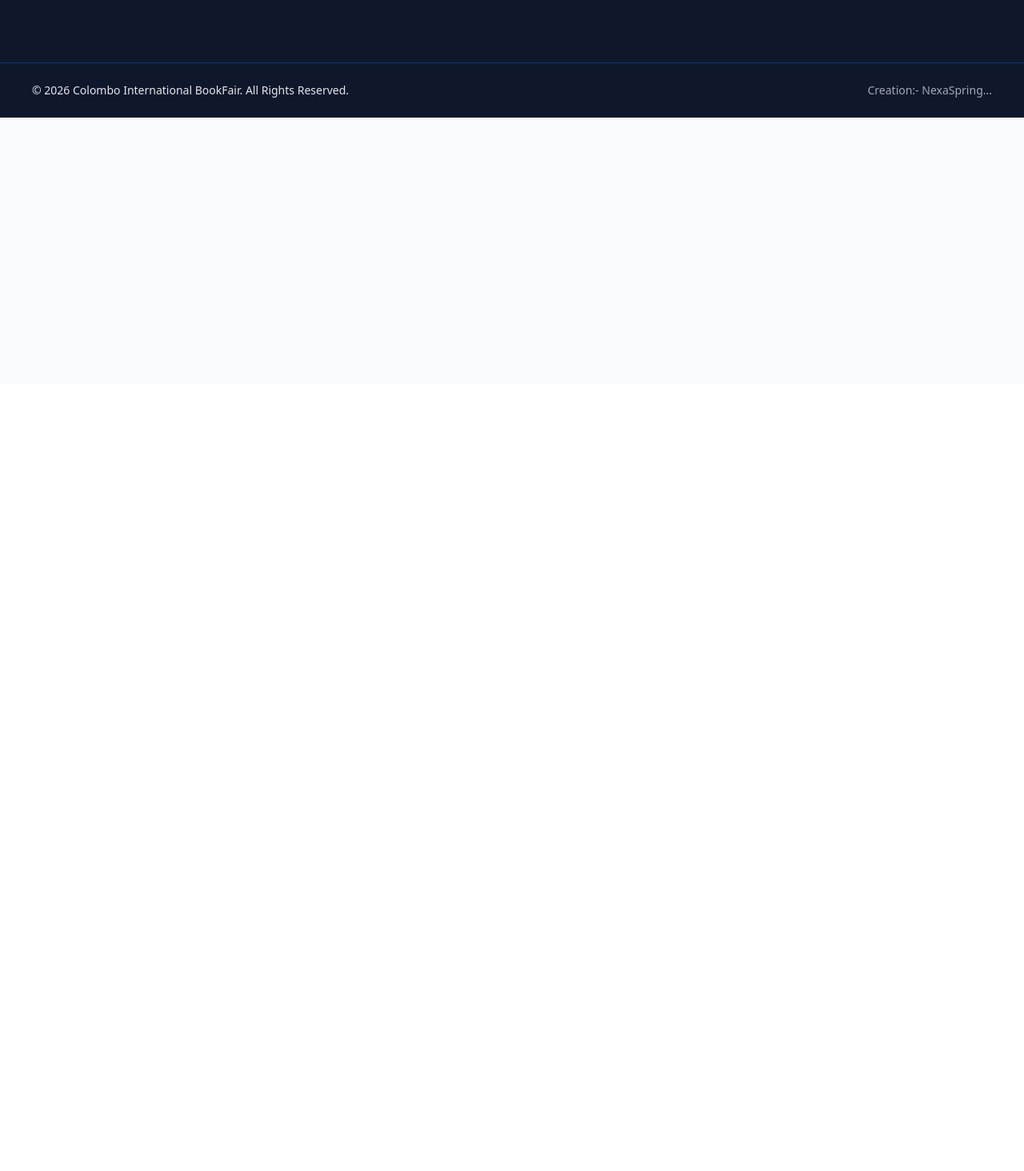
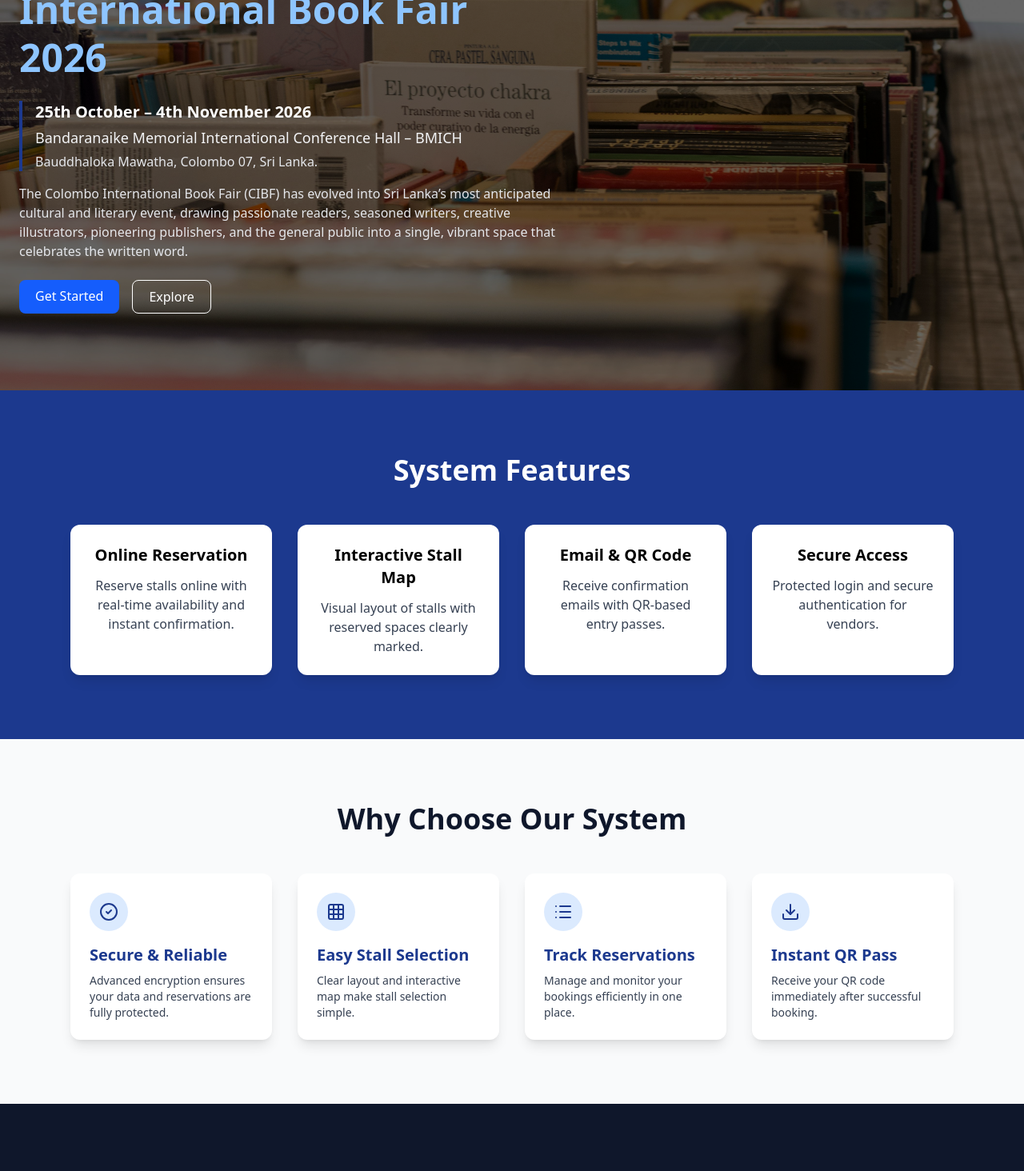
Before and after one commit to Sulakshan001/Bookfair, a React (Vite) app in the folder Frontend/reactapp/: page / in a window 1280 px wide. Shown: the part 320-1784 px from the top of the page at 80% size. Before the commit the page ends 800 px from the top, so only its background shows below. Built offline with nearby package versions, Linux system fonts and the light colour scheme.

Commit message:
Add home page

```diff
--- a/Frontend/reactapp/src/App.jsx
+++ b/Frontend/reactapp/src/App.jsx
@@ -5,6 +5,7 @@ import './App.css'
 import { Routes, Route, Outlet, BrowserRouter } from "react-router-dom";
 import Navbar from './Components/common/Navbar';
 import Footer from './Components/common/Footer';
+import HomePage from "./Components/pages/Home";
 import About from './Components/pages/About';
 import Service from "./Components/pages/Service";
 import Contact from "./Components/pages/Contact";
@@ -13,6 +14,7 @@ import UserAccountApi from './services/UserAccountApi';
 import Authentication from './services/Authentication';
 import { FaSignInAlt } from 'react-icons/fa';
 import Signup from "./Components/pages/Signup";
+
 
 function PublicLayout() {
   return (
@@ -33,6 +35,8 @@ function App() {
     <BrowserRouter>
       <Routes>
         <Route path="/" element={<PublicLayout />}>
+         <Route path="/" element={<HomePage />} />
+          <Route path="/home" element={<HomePage />} />
           <Route path="/about" element={<About />} />
           <Route path="/service" element={<Service />} />
           <Route path="/contact" element={<Contact />} />
--- /dev/null
+++ b/Frontend/reactapp/src/Components/pages/Home.jsx
@@ -0,0 +1,217 @@
+import { motion } from "framer-motion";
+import { Link } from "react-router-dom";
+import { CheckCircle2, Grid3x3, List, Download } from "lucide-react";
+
+import bookFairImg from "../../assets/img1.jpg.jpeg";
+
+/* ---------------- Animations ---------------- */
+
+const textVariant = {
+  hidden: { opacity: 0, y: 40 },
+  visible: {
+    opacity: 1,
+    y: 0,
+    transition: { duration: 0.8 },
+  },
+};
+
+const containerVariants = {
+  hidden: { opacity: 0 },
+  visible: {
+    opacity: 1,
+    transition: {
+      staggerChildren: 0.2,
+    },
+  },
+};
+
+const cardVariants = {
+  hidden: { opacity: 0, y: 40 },
+  visible: {
+    opacity: 1,
+    y: 0,
+    transition: { duration: 0.6 },
+  },
+};
+
+/* ---------------- Component ---------------- */
+
+const HomePage = () => {
+  return (
+    <>
+      {/* ================= HERO ================= */}
+      <section
+        className="relative text-white overflow-hidden"
+        style={{
+          backgroundImage: `url(${bookFairImg})`,
+          backgroundSize: "cover",
+          backgroundPosition: "center",
+        }}
+      >
+        <div className="absolute inset-0 bg-black/60"></div>
+
+        <div className="relative z-10 max-w-7xl mx-auto px-6 py-24">
+          <motion.div
+            variants={textVariant}
+            initial="hidden"
+            animate="visible"
+            className="max-w-2xl"
+          >
+           <h1 className="text-3xl sm:text-4xl lg:text-5xl font-bold leading-tight mt-4">
+    Smart Stall Reservation System for{" "}
+    <span className="text-blue-300">Colombo International Book Fair 2026</span>
+  </h1>
+
+  {/* 📅 Event Date & Venue – new addition */}
+  <div className="mt-6 space-y-1 border-l-4 border-blue-900 pl-4">
+    <p className="text-lg sm:text-xl font-semibold text-white">
+      25th October – 4th November 2026
+    </p>
+    <p className="text-base sm:text-lg text-gray-100">
+      Bandaranaike Memorial International Conference Hall – BMICH
+    </p>
+    <p className="text-sm sm:text-base text-gray-200">
+      Bauddhaloka Mawatha, Colombo 07, Sri Lanka.
+    </p>
+  </div>
+
+            <p className="mt-4 text-gray-200">
+             The Colombo International Book Fair (CIBF) has evolved into Sri Lanka’s most anticipated cultural and literary event, drawing passionate readers, seasoned writers, creative illustrators, pioneering publishers, and the general public into a single, vibrant space that celebrates the written word.
+            </p>
+
+            <div className="flex gap-4 mt-6">
+              <Link
+                to="/sign-up"
+                className="px-5 py-2 bg-blue-600 rounded-lg hover:bg-blue-700 transition"
+              >
+                Get Started
+              </Link>
+
+              <Link
+                to="/about"
+                className="px-5 py-2 border border-white rounded-lg hover:bg-white/20 transition"
+              >
+                Explore
+              </Link>
+            </div>
+          </motion.div>
+        </div>
+      </section>
+
+      {/* ================= SYSTEM FEATURES ================= */}
+      <section className="bg-blue-900 py-20 text-white">
+        <motion.div
+          className="max-w-6xl mx-auto px-6 text-center"
+          variants={containerVariants}
+          initial="hidden"
+          whileInView="visible"
+          viewport={{ once: true }}
+        >
+          <motion.h2
+            className="text-4xl font-bold mb-12"
+            variants={cardVariants}
+          >
+            System Features
+          </motion.h2>
+
+          <div className="grid md:grid-cols-2 lg:grid-cols-4 gap-8">
+            {[
+              {
+                title: "Online Reservation",
+                desc: "Reserve stalls online with real-time availability and instant confirmation.",
+              },
+              {
+                title: "Interactive Stall Map",
+                desc: "Visual layout of stalls with reserved spaces clearly marked.",
+              },
+              {
+                title: "Email & QR Code",
+                desc: "Receive confirmation emails with QR-based entry passes.",
+              },
+              {
+                title: "Secure Access",
+                desc: "Protected login and secure authentication for vendors.",
+              },
+            ].map((item, index) => (
+              <motion.div
+                key={index}
+                variants={cardVariants}
+                className="bg-white rounded-xl p-6 shadow-lg hover:scale-105 transition text-black"
+              >
+                <h3 className="text-xl font-semibold mb-3">
+                  {item.title}
+                </h3>
+                <p className="text-gray-700">
+                  {item.desc}
+                </p>
+              </motion.div>
+            ))}
+          </div>
+        </motion.div>
+      </section>
+
+      {/* ================= WHY CHOOSE US ================= */}
+      <section className="bg-gray-50 py-20 text-slate-900">
+        <motion.div
+          className="max-w-6xl mx-auto px-6"
+          variants={containerVariants}
+          initial="hidden"
+          whileInView="visible"
+          viewport={{ once: true }}
+        >
+          <motion.h2
+            className="text-4xl font-bold mb-12 text-center"
+            variants={cardVariants}
+          >
+            Why Choose Our System
+          </motion.h2>
+
+          <div className="grid md:grid-cols-2 lg:grid-cols-4 gap-8">
+            {[
+              {
+                icon: <CheckCircle2 size={24} className="text-blue-900" />,
+                title: "Secure & Reliable",
+                desc: "Advanced encryption ensures your data and reservations are fully protected.",
+              },
+              {
+                icon: <Grid3x3 size={24} className="text-blue-900" />,
+                title: "Easy Stall Selection",
+                desc: "Clear layout and interactive map make stall selection simple.",
+              },
+              {
+                icon: <List size={24} className="text-blue-900" />,
+                title: "Track Reservations",
+                desc: "Manage and monitor your bookings efficiently in one place.",
+              },
+              {
+                icon: <Download size={24} className="text-blue-900" />,
+                title: "Instant QR Pass",
+                desc: "Receive your QR code immediately after successful booking.",
+              },
+            ].map((item, index) => (
+              <motion.div
+                key={index}
+                variants={cardVariants}
+                className="bg-white rounded-xl p-6 shadow-lg hover:scale-105 transition"
+              >
+                <div className="flex items-center justify-center w-12 h-12 mb-4 bg-blue-100 rounded-full">
+                  {item.icon}
+                </div>
+
+                <h3 className="text-xl font-semibold mb-2 text-blue-900">
+                  {item.title}
+                </h3>
+
+                <p className="text-gray-700 text-sm">
+                  {item.desc}
+                </p>
+              </motion.div>
+            ))}
+          </div>
+        </motion.div>
+      </section>
+    </>
+  );
+};
+
+export default HomePage;
--- a/Frontend/reactapp/src/services/Authentication.jsx
+++ b/Frontend/reactapp/src/services/Authentication.jsx
@@ -1,7 +1,7 @@
 import axios from "axios";
 
 export default class Authentication {
-  static BASE_URL = "http://localhost:8080";
+  static BASE_URL = "http://localhost:8088";
 
   static async login(credentials) {
     const response = await axios.post(
--- a/Frontend/reactapp/src/services/UserAccountApi.js
+++ b/Frontend/reactapp/src/services/UserAccountApi.js
@@ -1,6 +1,6 @@
 import axios from "axios";
 
-const BASE_URL = "http://localhost:8080";
+const BASE_URL = "http://localhost:8088";
 
 const api = axios.create({
   baseURL: BASE_URL,
@@ -15,7 +15,6 @@ api.interceptors.request.use((config) => {
 });
 
 const unwrap = (res) => res.data;
-
 const UserAccountApi = {
   // ✅ 1) SEND OTP (email)
   sendEmailOtp: async ({ email }) => {
```
Also changed, not shown: 1 other file (tests, documents, lock files or other folders).
